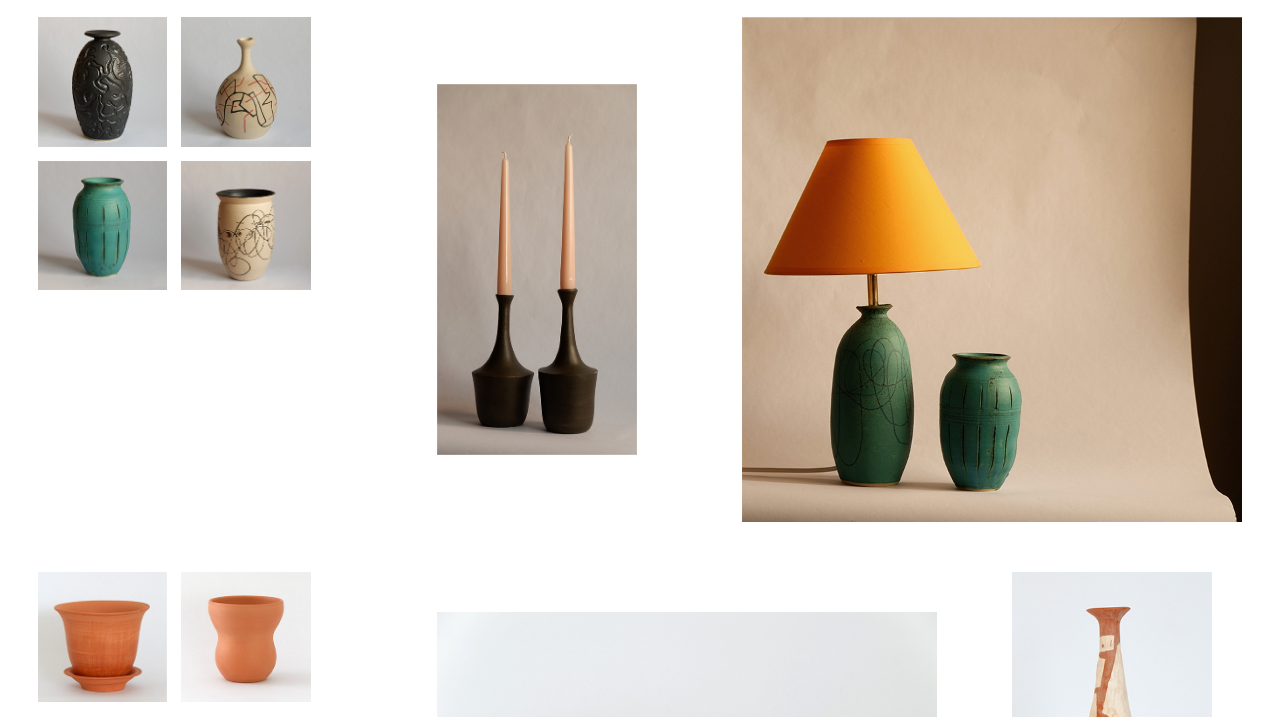
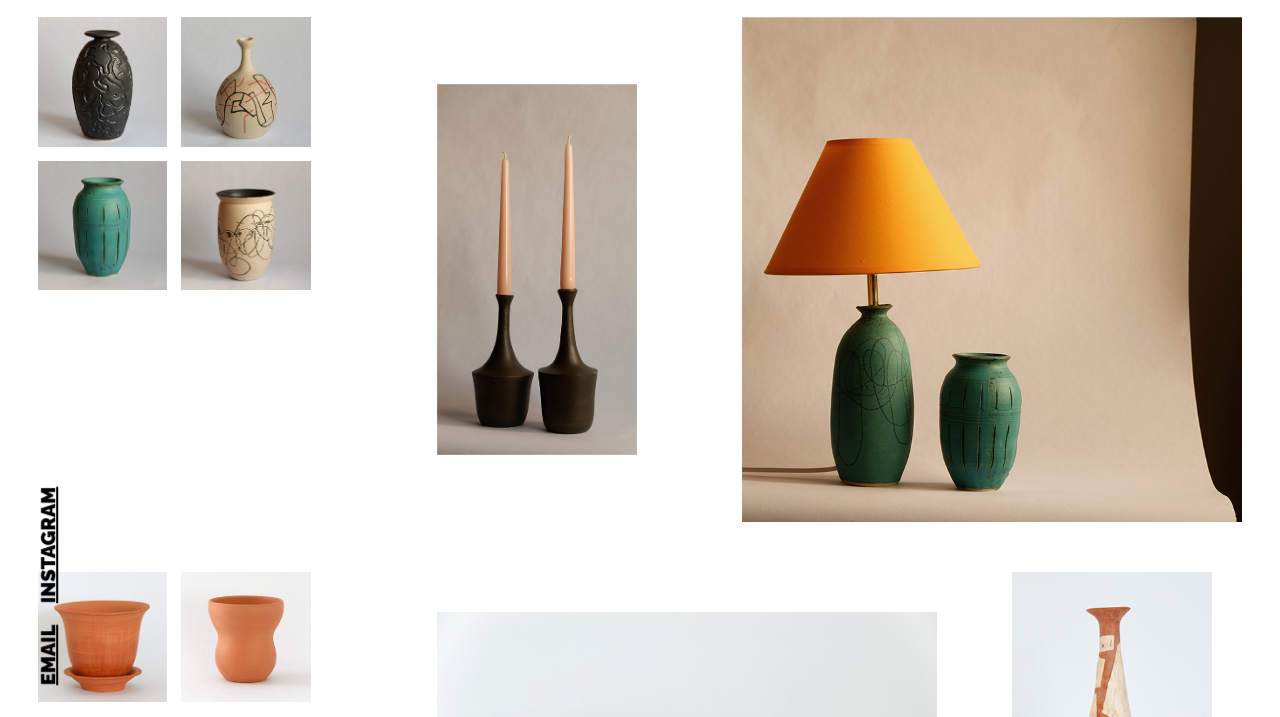
Before and after one commit to henry-lyle/henry-lyle.github.io, a plain HTML site: page index.html in a window 1280 px wide. Shown: the part 83-800 px from the top of the page. Drawn offline with Linux system fonts and the light colour scheme.

Commit message:
footer fixed on left

```diff
--- a/index.html
+++ b/index.html
@@ -47,8 +47,8 @@
 
 
 	<footer>
-		<h2><a href="mailto:henry.lyle@hotmail.co.uk">henry.lyle@hotmail.co.uk</a></h2>
-		<h2><a href="https://www.instagram.com/henry.lyle/" target="_blank">INSTAGRAM</a></h2>
+		<h2 class = "fixed_left"><a href="mailto:henry.lyle@hotmail.co.uk">EMAIL</a></h2>
+		<h2 class = "fixed_right"><a href="https://www.instagram.com/henry.lyle/" target="_blank">INSTAGRAM</a></h2>
 		<p>&#169; Henry Lyle 2020</p>
 	</footer>
 
```
